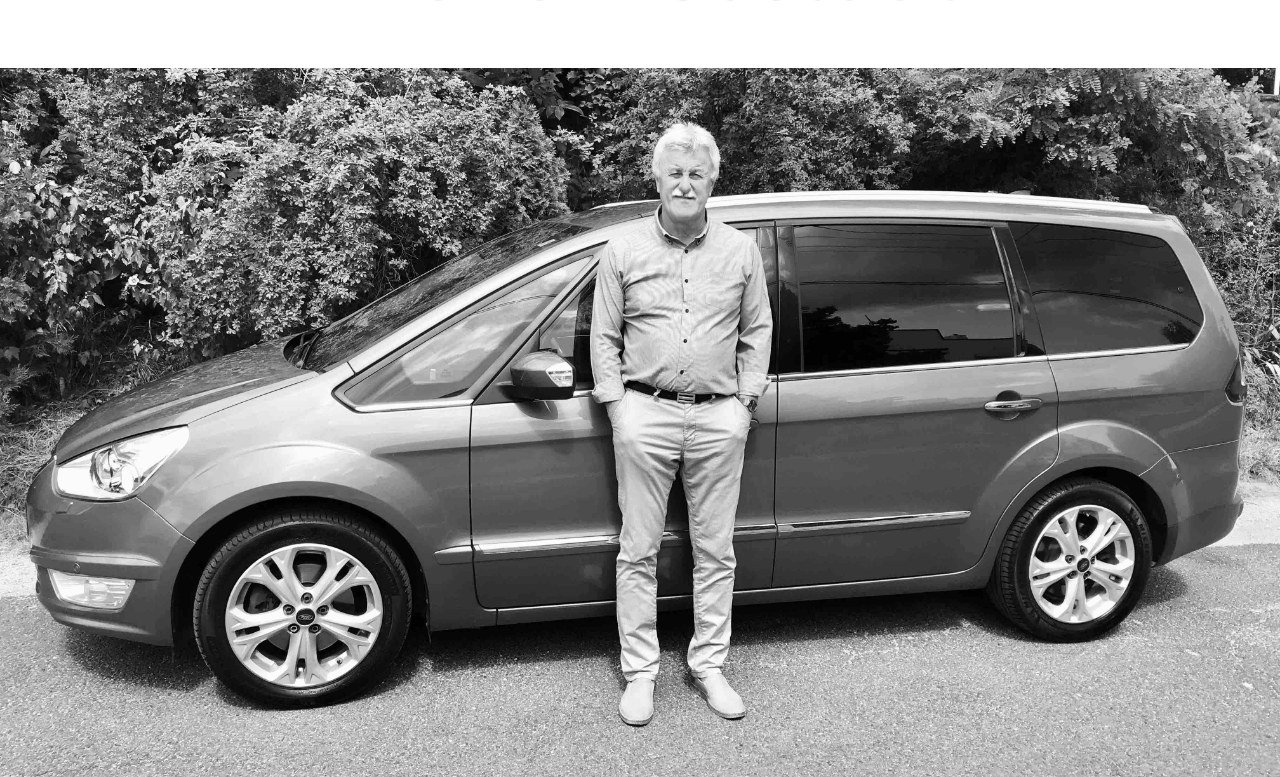
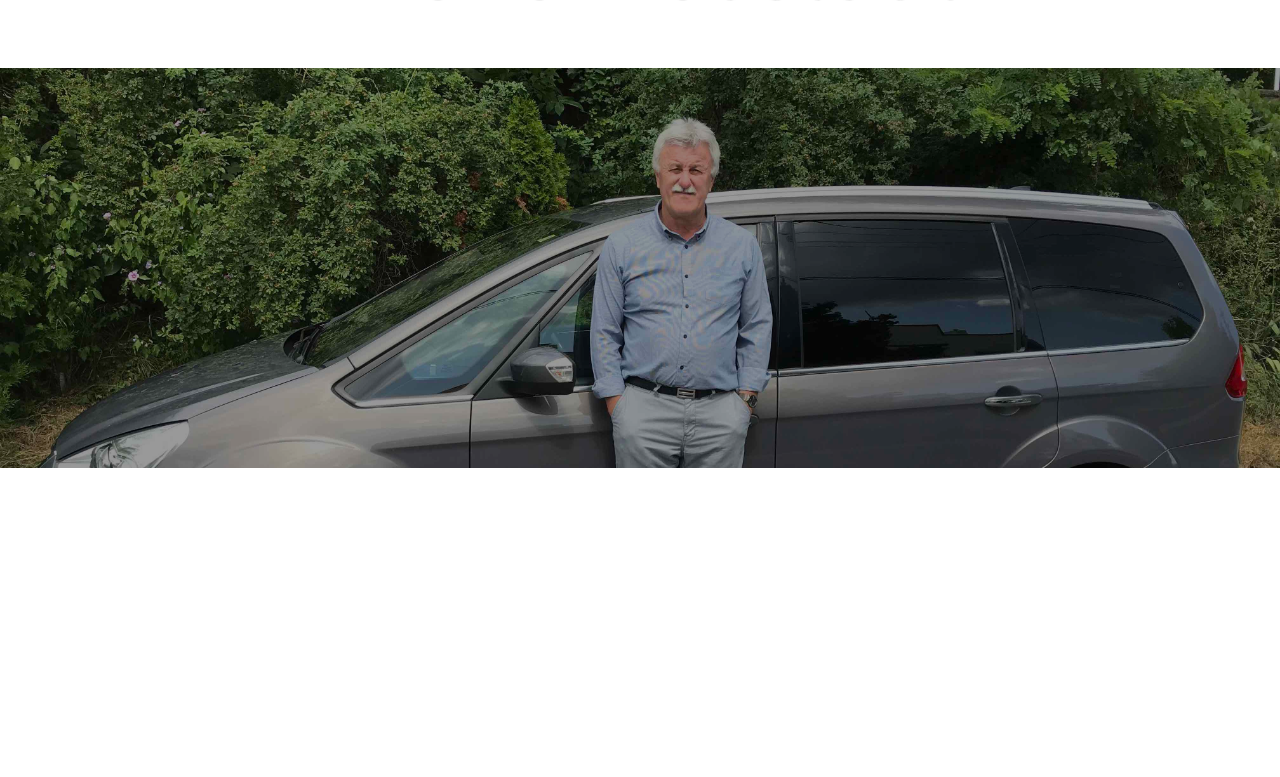
Before and after one commit to kelemena/familytaxi, a plain HTML site: page index.html in a window 1280 px wide. Shown: the part 2054-2831 px from the top of the page. After the commit the page ends 2522 px from the top, so only its background shows below. Drawn offline with Linux system fonts and the light colour scheme; a web font is replaced by a local one.

Commit message:
bw design white headline color cloud

```diff
--- a/index.html
+++ b/index.html
@@ -54,15 +54,15 @@
         <!-- <img src="assests/wordcloud2.png" alt="Ford" class="wordcloud"> -->
 
     </div>
-    <div class="profile-container">
+    <!-- <div class="profile-container"> -->
         <!-- <h1>Kelemen Nándor</h2> -->
-        <img src="assests/kelementaxi-background.jpg" alt="Ford" class="profile-image">
+        <!-- <img src="assests/kelementaxi-background.jpg" alt="Ford" class="profile-image"> -->
         <!-- <img src="assests/profile-image-bw-rounded.png" alt="Ford" class="profile-image"> -->
         <!-- <img src="assests/profile-image-color-rounded.png" alt="Ford" class="profile-image"> -->
-    </div>
-    <!-- <section id="profile">
+    <!-- </div> -->
+    <section id="profile">
         <div class="container"/>
-    </section> -->
+    </section>
 </body>
 
 </html>
--- a/styles.css
+++ b/styles.css
@@ -188,7 +188,7 @@ a {
 }
 
 #profile {
-    background-image: url(./assests/kelementaxi-background.jpg);
+    background-image: url(./assests/kelementaxi-background-color.jpg);
     background-size: cover;
     background-color: black;
     /* background-position: 10% 15%; */
@@ -196,3 +196,15 @@ a {
     position: relative;
     z-index: 1;
 }
+
+#profile::after {
+    content: '';
+    position: absolute;
+    left: 0;
+    top: 0;
+    height: 100%;
+    width: 100%;
+    background-color: black;
+    opacity: .4;
+    z-index: -1;
+}
```
